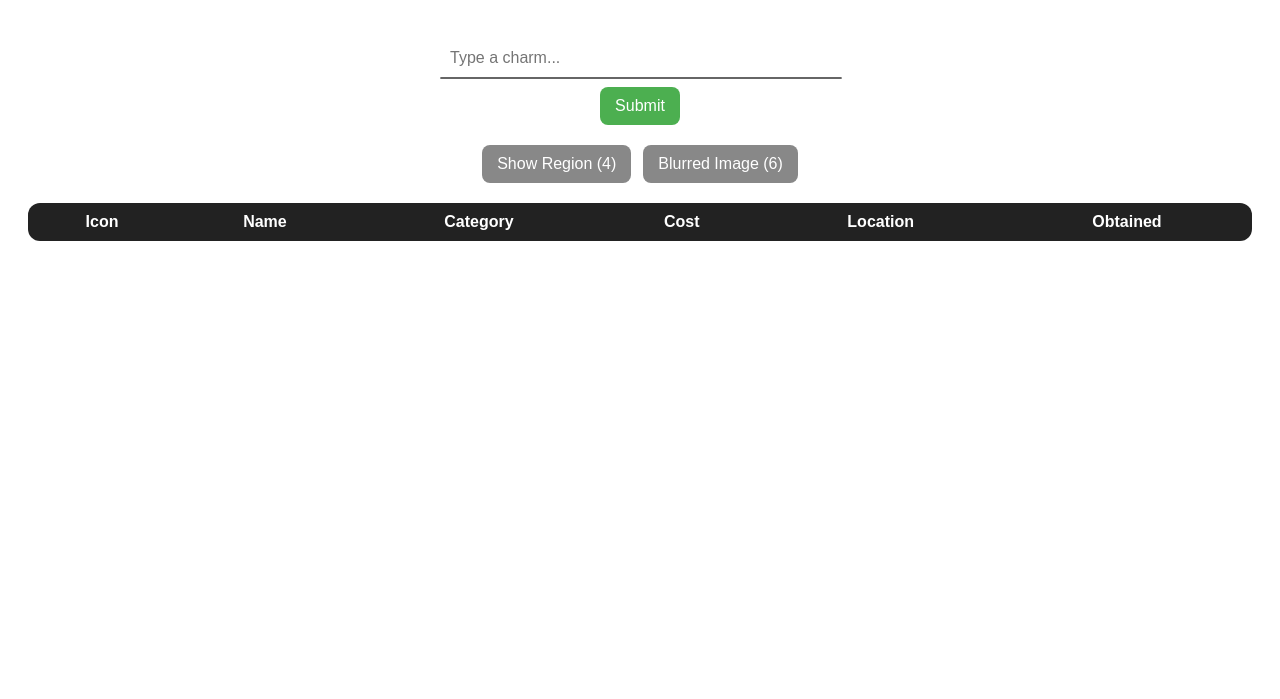
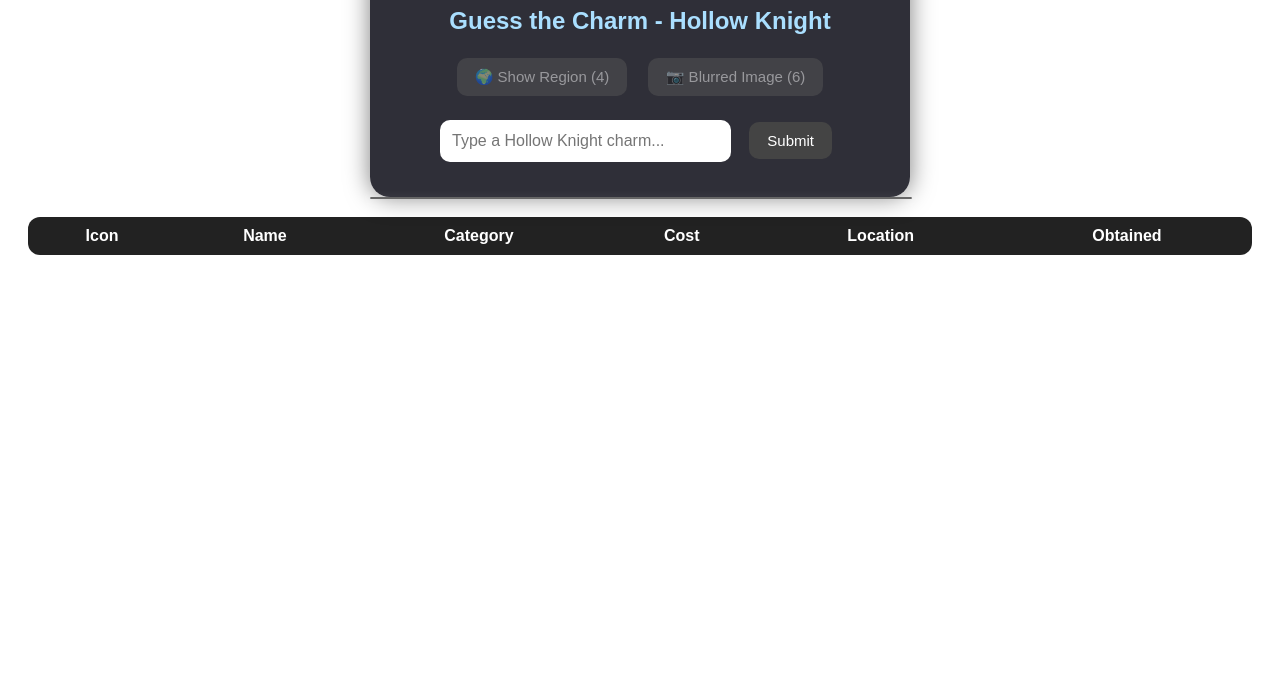
Before and after one commit to Kaosi21/HKDLE, a plain HTML site: page Charm.html in a window 1280 px wide. Shown: the part 101-800 px from the top of the page. Drawn offline with Linux system fonts and the light colour scheme.

Commit message:
modifica grafica a charm e game

```diff
--- a/Charm.html
+++ b/Charm.html
@@ -11,35 +11,146 @@
       background-repeat: no-repeat;
       background-attachment: fixed;
       background-position: center;
+      color: white;
+      font-family: Arial, sans-serif;
+      padding: 20px;
     }
+
+    .fade-slide-row {
+  animation: fadeSlideIn 0.6s ease forwards;
+}
+
+    @keyframes fadeSlideIn {
+      from {
+        opacity: 0;
+        transform: translateY(-10px);
+      }
+      to  {
+        opacity: 1;
+        transform: translateY(0);
+     }
+    }
+
+    .guess-box, .hint-box {
+      max-width: 500px;
+      margin: 20px auto;
+      background: rgba(25, 25, 35, 0.9);
+      border-radius: 20px;
+      padding: 30px 20px;
+      box-shadow: 0 0 25px rgba(0, 0, 0, 0.5);
+      text-align: center;
+      backdrop-filter: blur(8px);
+    }
+
+    .guess-box h2, .hint-box h2 {
+      font-size: 1.5em;
+      margin-bottom: 15px;
+      color: #aadfff;
+    }
+
+    .input-row {
+      display: flex;
+      align-items: center;
+      gap: 10px;
+      justify-content: center;
+      margin-top: 10px;
+    }
+
+    input[type="text"] {
+      padding: 12px;
+      width: 100%;
+      font-size: 16px;
+      border-radius: 10px;
+      border: none;
+      outline: none;
+      box-shadow: inset 0 0 5px rgba(255, 255, 255, 0.1);
+    }
+
+    .small-btn {
+      padding: 12px 18px;
+      font-size: 14px;
+      border-radius: 10px;
+      border: none;
+      background-color: #3399ff;
+      color: white;
+      cursor: pointer;
+      white-space: nowrap;
+      transition: background 0.2s ease;
+    }
+
+    .small-btn:hover {
+      background-color: #5bb6ff;
+    }
+
+    .hint-box button {
+      margin: 8px;
+      padding: 10px 18px;
+      font-size: 15px;
+      border-radius: 10px;
+      background-color: #444;
+      color: white;
+      border: none;
+      cursor: pointer;
+      transition: background 0.2s ease;
+    }
+
+    .hint-box button:hover {
+      background-color: #666;
+    }
+
+    .hint-box .bloccato {
+      background-color: #555;
+      cursor: not-allowed;
+      opacity: 0.5;
+    }
+    .autocomplete-wrapper {
+  position: relative;
+  z-index: 10;
+}
+
+.hint-box {
+  overflow: visible; /* AGGIUNGI QUESTA RIGA */
+  position: relative;
+  z-index: 10;
+}
+
+.suggestions-list {
+  position: absolute;
+  z-index: 9999;
+  top: 100%;
+  left: 0;
+  right: 0;
+  background: rgba(25, 25, 35, 0.95);
+  border-radius: 8px;
+  box-shadow: 0 0 8px rgba(255, 255, 255, 0.15);
+}
+
+
+
   </style>
 </head>
 <body>
-
-  <h1>Guess the Charm - Hollow Knight</h1>
-
-  <p id="attempts-counter">Attempts: 0</p>
-
-  <div class="autocomplete-wrapper">
-    <input type="text" id="guess" placeholder="Type a charm..." oninput="showSuggestions()" autocomplete="off" />
+  <div class="hint-box">
+    <h2>Guess the Charm - Hollow Knight</h2>
+    <button id="btn-location" onclick="useLocationHint()" class="bloccato">🌍 Show Region (<span id="location-counter">4</span>)</button>
+    <button id="btn-blur" onclick="useBlurHint()" class="bloccato">📷 Blurred Image (<span id="blur-counter">6</span>)</button>
+    <div class="autocomplete-wrapper input-row">
+      <input
+        type="text"
+        id="guess"
+        placeholder="Type a Hollow Knight charm..."
+        oninput="showSuggestions()"
+        autocomplete="off"
+      />
+      <button class="small-btn" onclick="checkGuess()">Submit</button>
+    </div>
     <div id="suggestions" class="suggestions-list"></div>
   </div>
-  <button onclick="checkGuess()">Submit</button>
-
-  <div style="text-align: center; margin-top: 10px; display: flex; justify-content: center; gap: 12px;">
-    <button id="btn-location" onclick="useLocationHint()" class="bloccato">
-      Show Region (<span id="location-counter">4</span>)
-    </button>
-    <button id="btn-blur" onclick="useBlurHint()" class="bloccato">
-      Blurred Image (<span id="blur-counter">6</span>)
-    </button>
+  <div id="blur-container" style="display:none; text-align:center; margin: 20px auto;">
+    <img id="blur-img" src="" style="filter: blur(10px); width: 150px; margin: 10px auto; display: block; border-radius: 8px; box-shadow: 0 0 8px rgba(255,255,255,0.3);">
   </div>
 
-  <div id="hint-message" style="text-align:center; margin-top: 15px; font-weight:bold; color:#f1c40f;"></div>
-
-  <div id="blur-container" style="text-align:center; margin-top:20px;">
-    <img id="blur-img" src="" style="width:100px; filter: blur(10px); display: none; border-radius: 8px; box-shadow: 0 0 8px rgba(255,255,255,0.3);" />
-  </div>
+  <div id="hint-message" style="text-align: center; margin: 15px auto; font-weight: bold; color: #f1c40f; max-width: 600px;"></div>
 
   <table id="feedback">
     <thead>
@@ -55,7 +166,7 @@
     <tbody></tbody>
   </table>
 
-  <div id="win-screen" class="win-screen">
+  <div id="win-screen">
     <h2>You guessed it!</h2>
     <h2>The charm was:</h2>
     <img id="win-image" src="" alt="Winner" />
@@ -74,6 +185,37 @@
   const response = await fetch("charms.json");
   charms = await response.json();
   target = charms[Math.floor(Math.random() * charms.length)];
+}
+
+function showSuggestions() {
+  const input = document.getElementById("guess").value.toLowerCase();
+  const suggestionsDiv = document.getElementById("suggestions");
+  suggestionsDiv.innerHTML = "";
+
+  if (input.length === 0) {
+    suggestionsDiv.style.display = "none";
+    return;
+  }
+
+  const filtered = charms
+    .filter((c) => !usedCharms.includes(c.name.toLowerCase()))
+    .filter((c) => c.name.toLowerCase().startsWith(input));
+
+  filtered.forEach((charm) => {
+    const item = document.createElement("div");
+    item.className = "suggestion-item";
+    item.innerHTML = `
+      <img src="${charm.icon}" alt="${charm.name}" onerror="this.src='img/default.png'">
+      <span>${charm.name}</span>`;
+    item.onclick = () => {
+      document.getElementById("guess").value = charm.name;
+      suggestionsDiv.innerHTML = "";
+      suggestionsDiv.style.display = "none";
+    };
+    suggestionsDiv.appendChild(item);
+  });
+
+  suggestionsDiv.style.display = filtered.length > 0 ? "block" : "none";
 }
 
 function normalize(str) {
@@ -97,73 +239,55 @@
     "four": 4,
     "five": 5
   };
-
   const guessNum = costMap[guessCost.toLowerCase()] || 0;
   const targetNum = costMap[targetCost.toLowerCase()] || 0;
-
-      if (guessNum === targetNum) {
-        return { className: "match", label: guessCost };
-      } else if (guessNum > targetNum) {
-        return { className: "wrong", label: `${guessCost} 🔽` };
-      } else {
+  if (guessNum === targetNum) return { className: "match", label: guessCost };
+  if (guessNum > targetNum) return { className: "wrong", label: `${guessCost} 🔽` };
   return { className: "wrong", label: `${guessCost} 🔼` };
 }
-    }
 
-    function createParticles() {
-      const colors = ["#ff4757", "#1e90ff", "#2ed573", "#ffa502", "#eccc68"];
-      for (let i = 0; i < 80; i++) {
-        const p = document.createElement("div");
-        p.style.position = "fixed";
-        p.style.width = "10px";
-        p.style.height = "10px";
-        p.style.borderRadius = "50%";
-        p.style.background = colors[Math.floor(Math.random() * colors.length)];
-        p.style.left = "50%";
-        p.style.top = "50%";
-        p.style.pointerEvents = "none";
-        p.style.zIndex = "9999";
-        const x = (Math.random() - 0.5) * 300;
-        const y = (Math.random() - 0.5) * 300;
-        const animation = p.animate([
-          { transform: "translate(0, 0)", opacity: 1 },
-          { transform: `translate(${x}px, ${y}px)`, opacity: 0 }
-        ], {
-          duration: 1000,
-          easing: "ease-out"
-        });
-        animation.onfinish = () => p.remove();
-        document.body.appendChild(p);
-      }
-    }
+function checkGuess() {
+  const input = document.getElementById("guess").value.trim().toLowerCase();
+  const guessedCharm = charms.find(c => c.name.toLowerCase() === input);
+  const feedbackBody = document.querySelector("#feedback tbody");
 
-    function showSuggestions() {
-      const input = document.getElementById("guess").value.toLowerCase();
-      const suggestionsDiv = document.getElementById("suggestions");
-      suggestionsDiv.innerHTML = "";
-
-      if (input.length === 0) {
-        suggestionsDiv.style.display = "none";
+  if (!guessedCharm) {
+    alert("Charm not found. Try selecting from the list.");
     return;
   }
 
-      const filtered = charms
-        .filter(c => !usedCharms.includes(c.name.toLowerCase()))
-        .filter(c => c.name.toLowerCase().startsWith(input));
+  if (usedCharms.includes(guessedCharm.name.toLowerCase())) {
+    alert("You already guessed that!");
+    return;
+  }
 
-      filtered.forEach(char => {
-        const item = document.createElement("div");
-        item.className = "suggestion-item";
-        item.innerHTML = `<img src="${char.icon}" alt="${char.name}" onerror="this.src='img/default.png'"> <span>${char.name}</span>`;
-        item.onclick = () => {
-          document.getElementById("guess").value = char.name;
-          suggestionsDiv.innerHTML = "";
-          suggestionsDiv.style.display = "none";
-        };
-        suggestionsDiv.appendChild(item);
-      });
+  usedCharms.push(guessedCharm.name.toLowerCase());
+  attemptCount++;
+  updateHintStatus();
 
-      suggestionsDiv.style.display = filtered.length > 0 ? "block" : "none";
+  const costCompare = compareCost(guessedCharm.cost, target.cost);
+
+  const row = document.createElement("tr");
+  row.classList.add("fade-slide-row");
+
+  row.innerHTML = `
+    <td><img src="${guessedCharm.icon}" width="40" /></td>
+    <td class="${getClass(guessedCharm.name, target.name)}">${guessedCharm.name}</td>
+    <td class="${getClass(guessedCharm.category, target.category)}">${guessedCharm.category}</td>
+    <td class="${costCompare.className}">${costCompare.label}</td>
+    <td class="${getClass(guessedCharm.location, target.location)}">${guessedCharm.location}</td>
+    <td class="${getClass(guessedCharm.obtained, target.obtained)}">${guessedCharm.obtained}</td>
+  `;
+  feedbackBody.appendChild(row);
+
+  if (guessedCharm.name.toLowerCase() === target.name.toLowerCase()) {
+    document.getElementById("win-screen").classList.add("active");
+    document.getElementById("win-image").src = target.icon;
+    createParticles();
+    document.getElementById("blur-img").style.filter = "none";
+  }
+
+  document.getElementById("guess").value = "";
 }
 
 function updateHintStatus() {
@@ -177,7 +301,6 @@
       locBtn.classList.add("attivo");
     }
   }
-
   const blurBtn = document.getElementById("btn-blur");
   const blurCounter = document.getElementById("blur-counter");
   if (!blurHintUsed) {
@@ -212,47 +335,31 @@
   blurBtn.disabled = true;
 }
 
-    function checkGuess() {
-      const input = document.getElementById("guess").value.toLowerCase();
-      const guessedCharm = charms.find(c => c.name.toLowerCase() === input);
-      const feedbackBody = document.querySelector("#feedback tbody");
-
-      if (!guessedCharm) {
-        alert("Charm not found.");
-        return;
+function createParticles() {
+  const colors = ["#ff4757", "#1e90ff", "#2ed573", "#ffa502", "#eccc68"];
+  for (let i = 0; i < 80; i++) {
+    const p = document.createElement("div");
+    p.style.position = "fixed";
+    p.style.width = "10px";
+    p.style.height = "10px";
+    p.style.borderRadius = "50%";
+    p.style.background = colors[Math.floor(Math.random() * colors.length)];
+    p.style.left = "50%";
+    p.style.top = "50%";
+    p.style.pointerEvents = "none";
+    p.style.zIndex = "9999";
+    const x = (Math.random() - 0.5) * 300;
+    const y = (Math.random() - 0.5) * 300;
+    const animation = p.animate([
+      { transform: "translate(0, 0)", opacity: 1 },
+      { transform: `translate(${x}px, ${y}px)`, opacity: 0 }
+    ], {
+      duration: 1000,
+      easing: "ease-out"
+    });
+    animation.onfinish = () => p.remove();
+    document.body.appendChild(p);
   }
-
-      if (usedCharms.includes(guessedCharm.name.toLowerCase())) {
-        alert("You already guessed that!");
-        return;
-      }
-
-      usedCharms.push(guessedCharm.name.toLowerCase());
-      attemptCount++;
-      updateHintStatus();
-      document.getElementById("attempts-counter").textContent = `Attempts: ${attemptCount}`;
-
-      const costCompare = compareCost(guessedCharm.cost, target.cost);
-
-      const row = document.createElement("tr");
-      row.innerHTML = `
-        <td><img src="${guessedCharm.icon}" width="40" /></td>
-        <td class="${getClass(guessedCharm.name, target.name)}">${guessedCharm.name}</td>
-        <td class="${getClass(guessedCharm.category, target.category)}">${guessedCharm.category}</td>
-        <td class="${costCompare.className}">${costCompare.label}</td>
-        <td class="${getClass(guessedCharm.location, target.location)}">${guessedCharm.location}</td>
-        <td class="${getClass(guessedCharm.obtained, target.obtained)}">${guessedCharm.obtained}</td>
-      `;
-      feedbackBody.appendChild(row);
-
-      if (guessedCharm.name.toLowerCase() === target.name.toLowerCase()) {
-        document.getElementById("win-screen").classList.add("active");
-        document.getElementById("win-image").src = target.icon;
-        createParticles();
-        document.getElementById("blur-img").style.filter = "none";
-      }
-
-      document.getElementById("guess").value = "";
 }
 
 window.addEventListener("DOMContentLoaded", loadCharms);
```
Also changed, not shown: Game.html (+88 -11 lines), img/Longnail.webp (added). Lines whose indentation alone changed are shown as unchanged.
